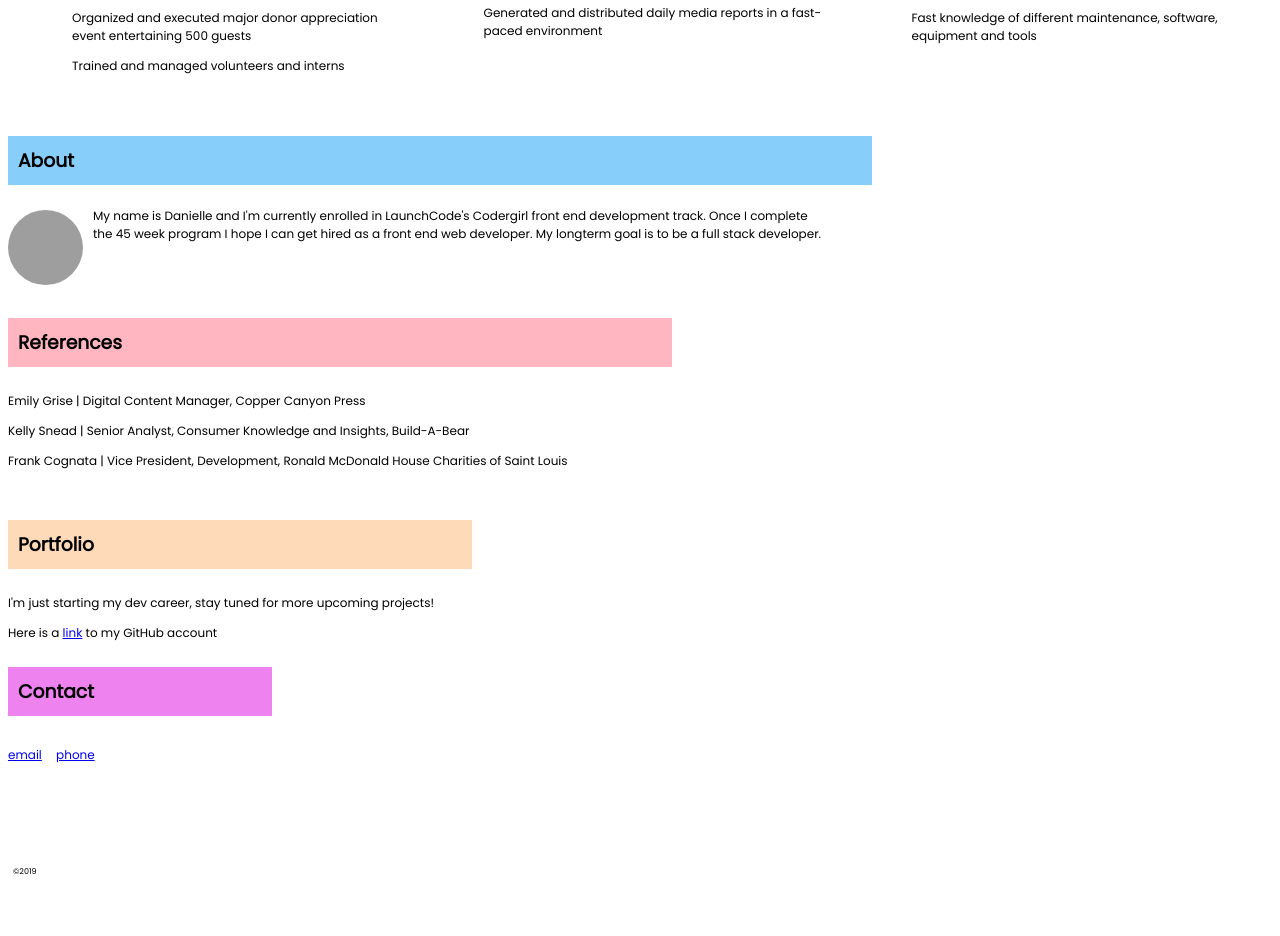
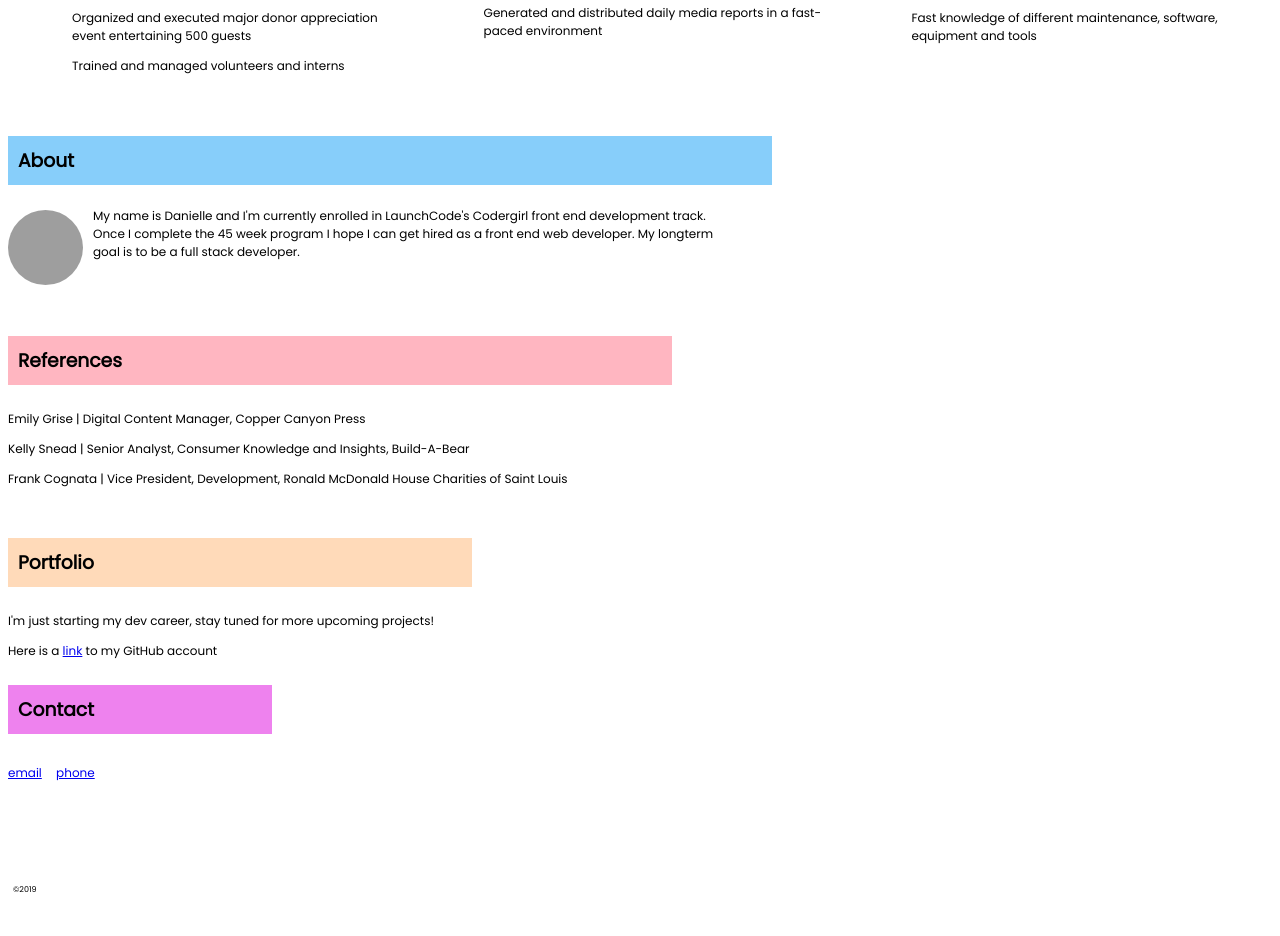
Before and after one commit to daniellespencer/html-me-something, a plain HTML site: page index.html in a window 1280 px wide. Shown: the part 820-1756 px from the top of the page. Drawn offline with Linux system fonts and the light colour scheme; grey boxes are pictures that could not be loaded.

Commit message:
updated about container

```diff
--- a/styles.css
+++ b/styles.css
@@ -191,7 +191,7 @@ nav {
     .about {
         background-color: lightskyblue;
         text-align: left;
-        margin: 25px 400px 25px 0px;
+        margin: 25px 500px 25px 0px;
         font-weight: bold;
         padding: 10px 10px;
     }
@@ -249,7 +249,7 @@ nav {
       }
 
       #about-p-container {
-          margin-right: 450px;
+          margin-right: 550px;
           margin-left: 85px;
           margin-top: -85px;
           margin-bottom: 75px;
```
